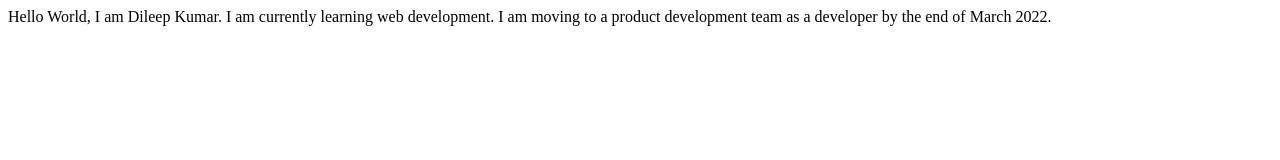
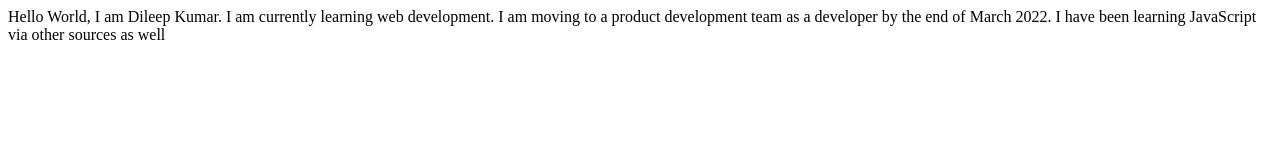
Before and after one commit to dileepkumar23/dileepkumar-portfolio, a plain HTML site: page index.html in a window 1280 px wide. Drawn offline with Linux system fonts and the light colour scheme.

Commit message:
Update details of project

```diff
--- a/index.html
+++ b/index.html
@@ -10,5 +10,7 @@
     Hello World, I am Dileep Kumar.
     I am currently learning web development.
     I am moving to a product development team as a developer by the end of March 2022.
+
+    I have been learning JavaScript via other sources as well
 </body>
 </html>
```
